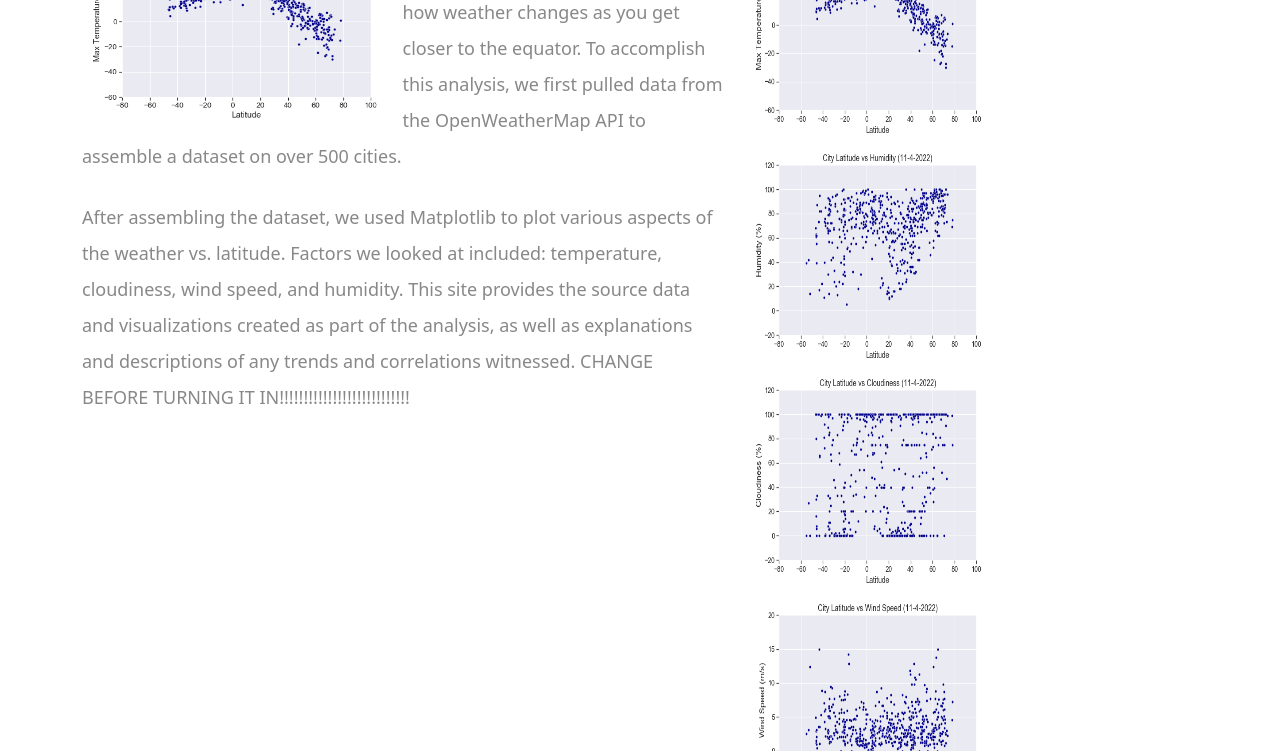
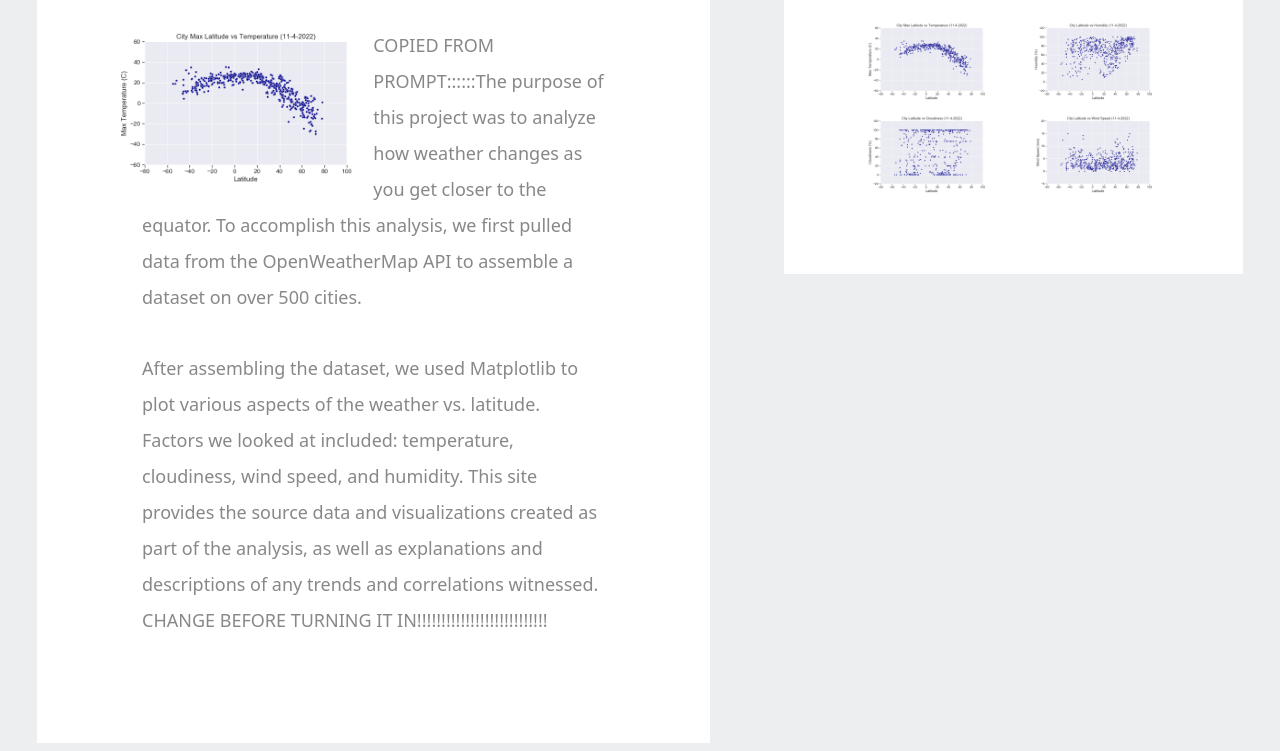
Before and after one commit to zwcrowley/Module_11_web_design_challenge, a plain HTML site: page landing_page.html in a window 1280 px wide. Shown: the part 309-1060 px from the top of the page. Drawn offline with nearby package versions, Linux system fonts and the light colour scheme.

Commit message:
started to fix boxes

```diff
--- a/assets/css/styles.css
+++ b/assets/css/styles.css
@@ -1,3 +1,26 @@
+/* html for whole page */
+html{
+  background-color: #eceeef;
+}
+
+.main_container{
+  background-color: #eceeef;
+}
+
+/* summary_box */
+.summary_box {
+  position: relative;
+  background: white;
+  padding: 75px;
+  margin: 25px;
+}
+
+/* #summ_pic {
+  position: relative;
+  width: 255px;
+  height: 225px;
+  padding: 15px;
+} */
 
 /* Add color to navBar "Latitude" */
 /* .navbar-brand {
@@ -31,9 +54,11 @@ hr.style1{
 }
 
 p.p1 {
-    margin-top: 25px;
+    margin: 25px;
     line-height: 2;
     font-size: 18px ;
+    padding: 5px;
+
 }
 
 
@@ -43,14 +68,16 @@ p.p1 {
 /* Sets up grid for images in Vis */
 
 .imageNav_plot {
-    width: 255px;
-    height: 225px;
+    position: relative;
+    width: 100%;
+    padding: 5px;
+
   }
 
-  .imageNav_plot:hover {
+.imageNav_plot:hover {
     opacity: 0.6;
-  }
+}
 
-  .imageNav_plot.active {
+.imageNav_plot.active {
     border: 4px solid #78c2ad;
-  }
+}
--- a/landing_page.html
+++ b/landing_page.html
@@ -48,16 +48,17 @@
     <!-- End of navbar -->
 
     <!-- Start of container -->
-  <div class="container">
+  <div class="container-fluid main_container">
 
     <div class="row">
       <div class="col-md-7 col-sm-12">
+        <div class="summary_box">
           <div class="clearfix">
             <header class="header">
               <h1>Summary: Latitude vs. X</h1>
             </header>
             <hr class="style1">
-        </div>
+          </div> <!-- clearfix -->
           <article class="col">
             <div class="clearfix">
               <img src="assets/images/Fig1.png" class="col-md-6 rounded float-sm-start" alt="Lat x Max Temp">
@@ -72,24 +73,32 @@
             </p>
           </div>
           </article> <!-- article -->
-      </div> <!-- col-sm-7 -->
+        </div> <!-- summary_box -->
+      </div> <!-- col-md-7 col-sm-12 -->
 
       <div class="col-md-5 col-sm-12"
-        <article id="imageNav_article">
         <!-- Start of Visualizations imageNav Area -->
-          <div class="imageNav_box">
+          <div class="summary_box">
             <!-- Add vis header -->
               <header class="header"><h1>Visualizations</h1></header>
               <hr class="style1">
             <!-- Add images in 2x2 grid -->
-            <div id="plots">
+            <div class="row"> <!-- row to start grid -->
+              <div class="col-md-6 col-sm-12">
               <a href="visualizations/temp.html"><img src="assets/images/Fig1.png" class="imageNav_plot" alt="Lat x Max Temp"></a>
+              </div>
+              <div class="col-md-6 col-sm-12">
               <a href="visualizations/humidity.html"><img src="assets/images/Fig2.png" class="imageNav_plot" alt="Lat x Humidity"></a>
-              <a href="visualizations/cloudiness.html"><img src="assets/images/Fig3.png" class="imageNav_plot" alt="Lat x Cloudiness" ></a>
-              <a href="visualizations/wind.html"><img src="assets/images/Fig4.png" class="imageNav_plot"alt="Lat x Wind Speed"></a>
               </div>
+              <div class="col-md-6 col-sm-12">
+              <a href="visualizations/cloudiness.html"><img src="assets/images/Fig3.png" class="imageNav_plot" ></a>
+              </div>
+              <div class="col-md-6 col-sm-12">
+              <a href="visualizations/wind.html"><img src="assets/images/Fig4.png" class="imageNav_plot" alt="Lat x Wind Speed"></a>
+              </div>
+              </div>
+            </div> <!-- row for imgs -->
           </div>  <!-- imageNav_box -->
-        </article>  <!-- imageNav_article -->
         <!-- End of the Visualizations imageNav Area -->
       </div>  <!-- col-sm-5 -->
     </div>  <!-- class="row" -->
```
Also changed, not shown: visualizations/cloudiness.html (+2 -4 lines), visualizations/humidity.html (+2 -4 lines), visualizations/temp.html (+2 -4 lines), visualizations/wind.html (+2 -2 lines). Lines whose indentation alone changed are shown as unchanged.
